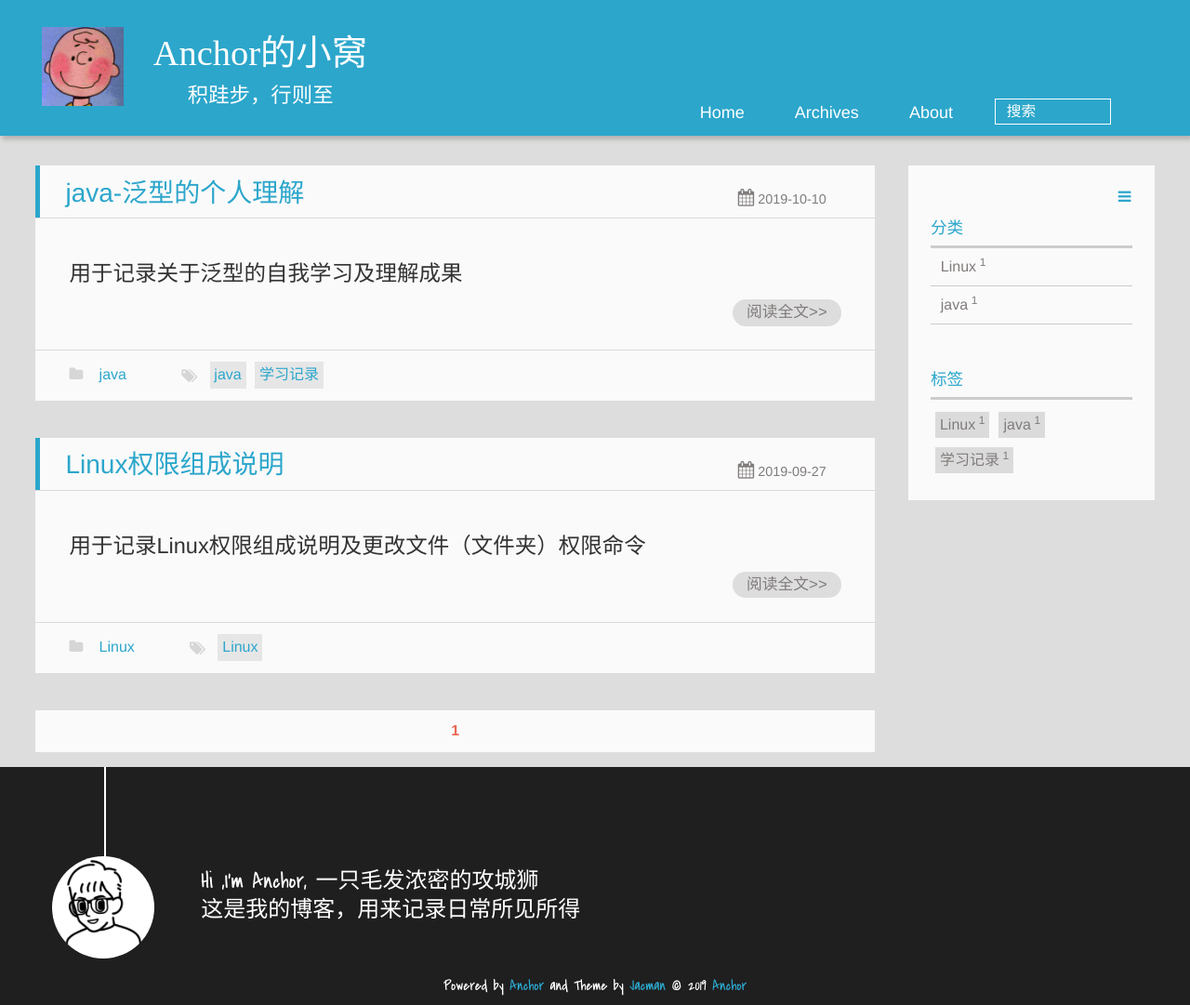
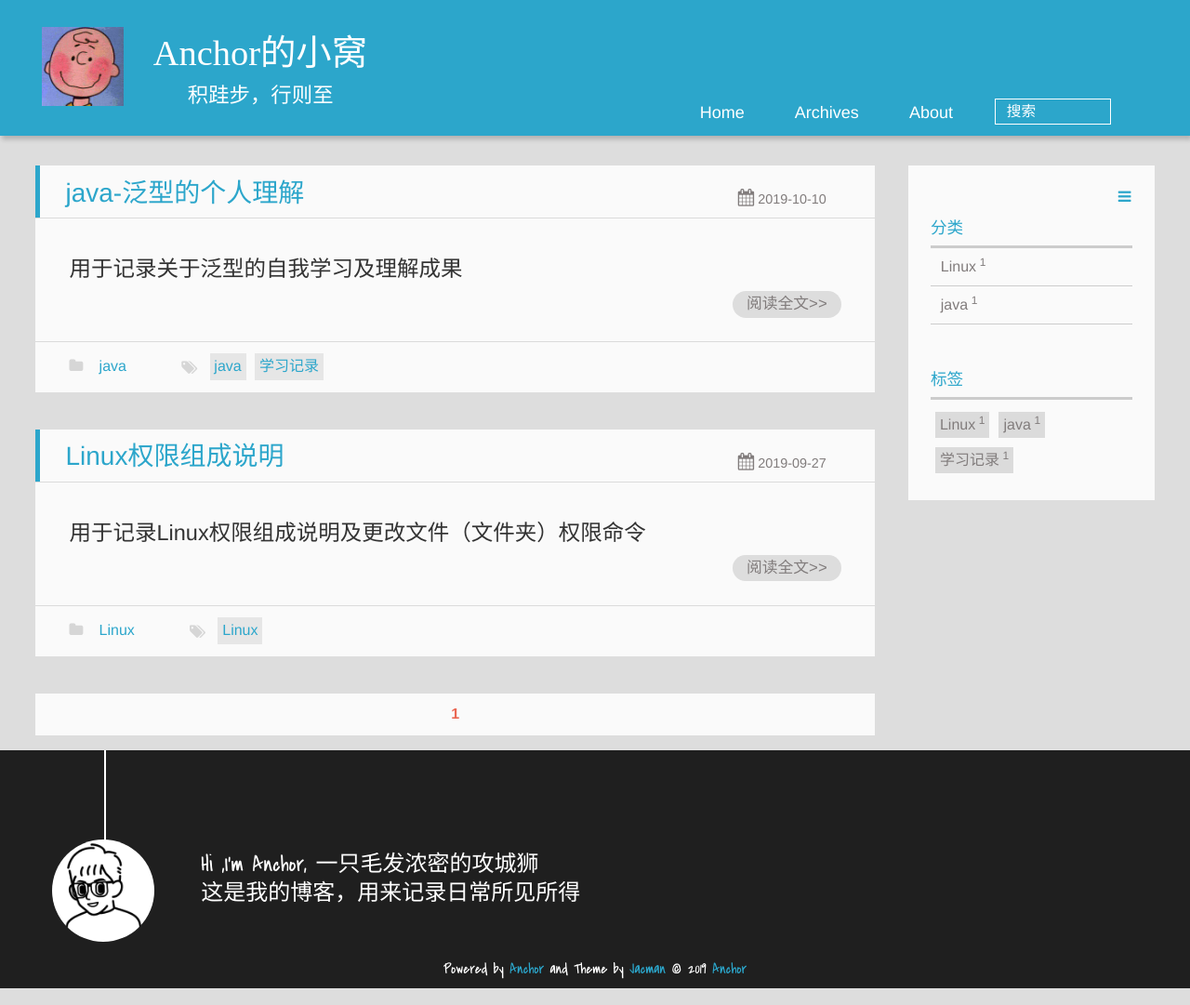
Before and after one commit to memorate/memorate.github.io, a Jekyll site: the page built from index.html, in a window 1280 px wide. Shown: the whole page at 93% size. Built offline with Jekyll 4.4.1, drawn with Linux system fonts in a browser that asks for light colours; the list of posts is cut into pages by our own code.

Commit message:
2019-10-11 11:01

```diff
--- a/assets/css/style.css
+++ b/assets/css/style.css
@@ -1034,7 +1034,7 @@
 
 article .article-content h4, article .article-content h5, article .article-content h6 {
     font-size: 140%;
-    margin-top: 13px
+    margin-top: 8px
 }
 
 article .article-content h1, article .article-content h2, article .article-content h3, article .article-content h4, article .article-content h5, article .article-content h6 {
@@ -1132,7 +1132,7 @@
 
 @media only screen and (min-width: 1024px) {
     article .article-content p {
-        margin-top: 6px
+        margin-top: 2px
     }
 }
 
```
